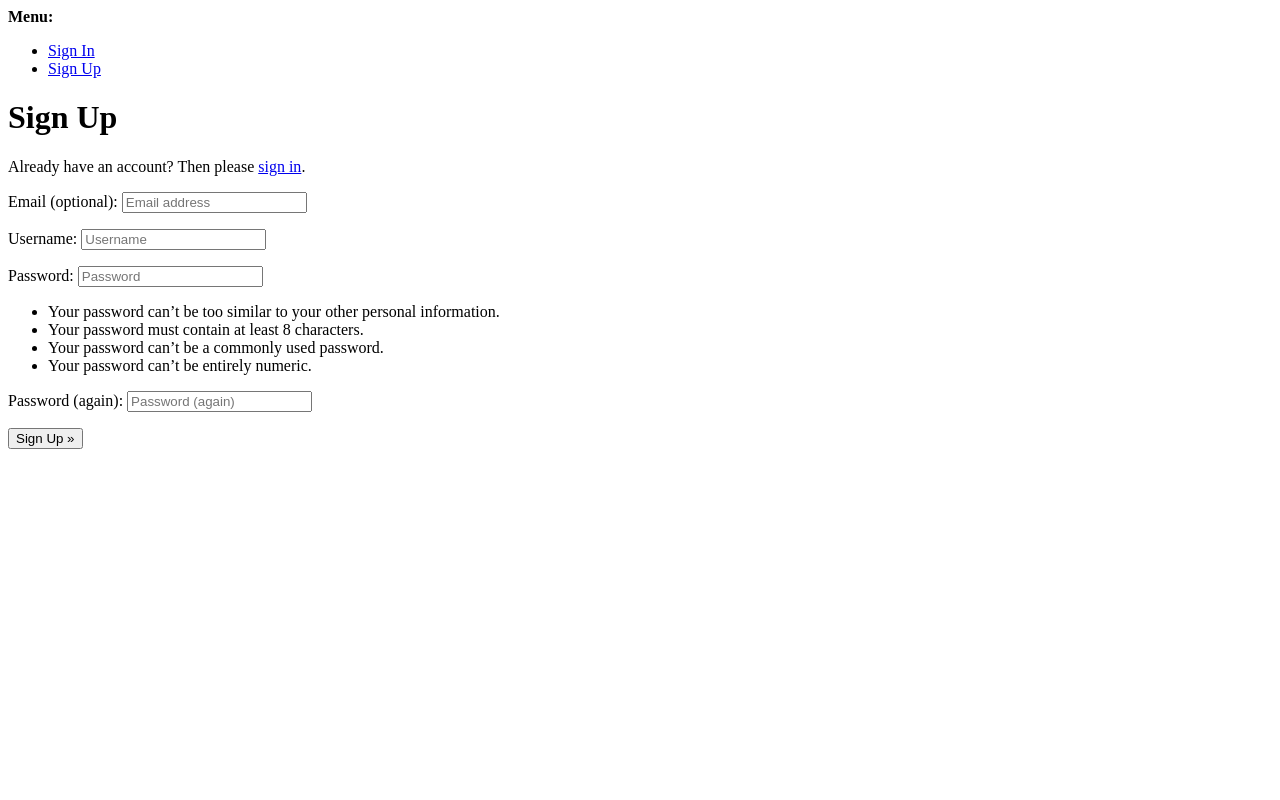
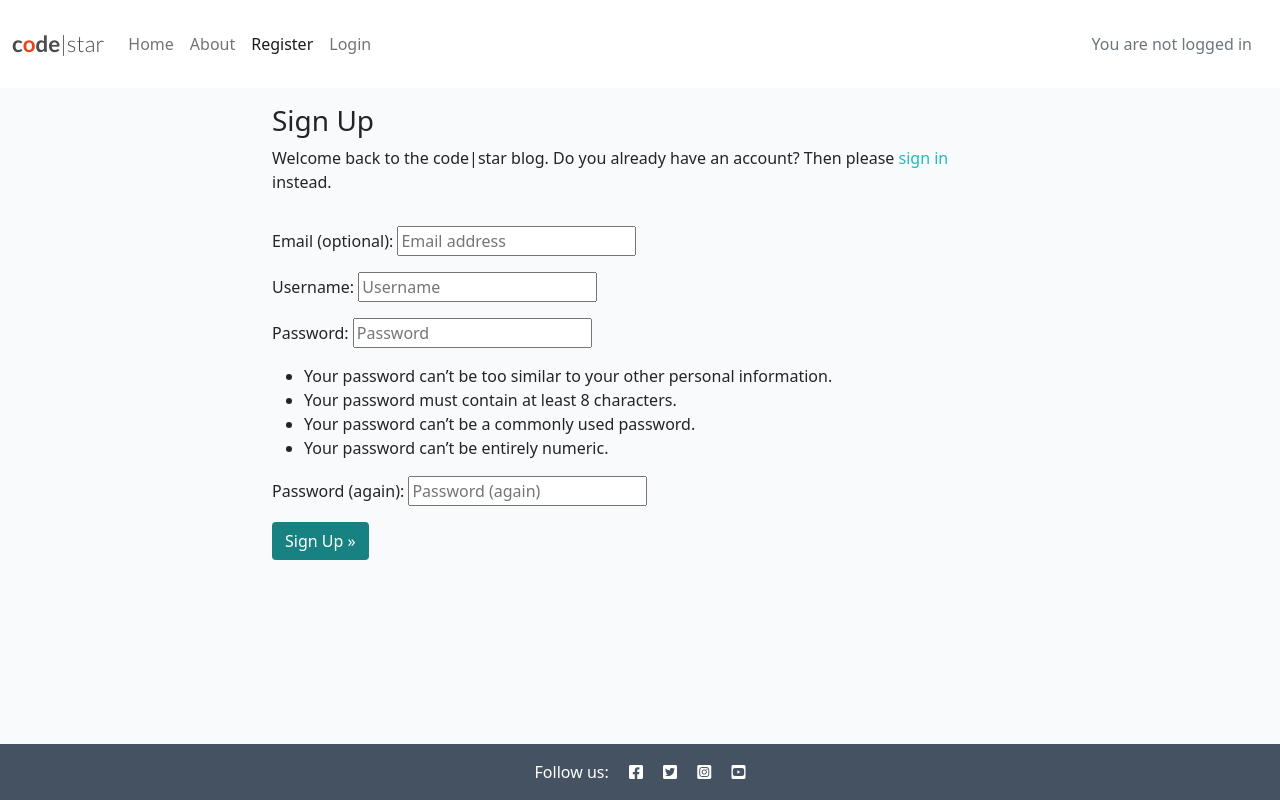
Before and after one commit to PhilippeItsMe/ci-django-blog-challenge, a Django app: page /accounts/signup/ in a window 1280 px wide. Run offline with Django 4.2, Linux system fonts and the light colour scheme; parts of the project's set-up code (start-up, migrations or seed data) failed here and were passed over; some libraries are stand-ins or nearby versions.

Commit message:
Styling login

```diff
--- a/codestar/settings.py
+++ b/codestar/settings.py
@@ -28,7 +28,7 @@ TEMPLATES_DIR = os.path.join(BASE_DIR, 'templates')
 SECRET_KEY = os.environ.get("SECRET_KEY")
 
 # SECURITY WARNING: don't run with debug turned on in production!
-DEBUG = False
+DEBUG = True
 ALLOWED_HOSTS = ['.herokuapp.com','8000-philippeits-cidjangoblo-1sz3ki8vx2c.ws-eu117.gitpod.io','https://8000-philippeits-cidjangoblo-1sz3ki8vx2c.ws-eu117.gitpod.io', 'localhost']
 
 
--- a/templates/account/signup.html
+++ b/templates/account/signup.html
@@ -1,21 +1,31 @@
-{% extends "account/base.html" %}
+{% extends "base.html" %}
 
 {% load i18n %}
 
-{% block head_title %}{% trans "Signup" %}{% endblock head_title %}
+{% block head_title %}{% trans "Signup" %}{% endblock %}
 
 {% block content %}
-<h1>{% trans "Sign Up" %}</h1>
+<div class="container">
+  <div class="row">
+    <div class="col-md-8 mt-3 offset-md-2">
+      <h3>{% trans "Sign Up" %}</h3>
 
-<p>{% blocktrans %}Already have an account? Then please <a href="{{ login_url }}">sign in</a>.{% endblocktrans %}</p>
-
+      <p>{% blocktrans %}Welcome back to the code|star blog. Do you already have an account? Then please <a class="link"
+          href="{{ login_url }}">sign in</a> instead.{% endblocktrans %}</p>
+    </div>
+  </div>
+  <div class="row">
+    <div class="col-md-8 mt-3 offset-md-2">
       <form class="signup" id="signup_form" method="post" action="{% url 'account_signup' %}">
         {% csrf_token %}
         {{ form.as_p }}
         {% if redirect_field_value %}
         <input type="hidden" name="{{ redirect_field_name }}" value="{{ redirect_field_value }}" />
         {% endif %}
-  <button type="submit">{% trans "Sign Up" %} &raquo;</button>
+        <button class="btn btn-signup right" type="submit">{% trans "Sign Up" %} &raquo;</button>
       </form>
+    </div>
+  </div>
+</div>
 
-{% endblock content %}
+{% endblock %}
--- a/templates/base.html
+++ b/templates/base.html
@@ -69,7 +69,11 @@
                     {% endif %}
                 </ul>
                 <span class="navbar-text text-muted">
-                    adventures of a software developer
+                    {% if user.is_authenticated %}
+                    <p class="text-end m-3">You are logged in as {{ user }}</p>
+                    {% else %}
+                    <p class="text-end m-3">You are not logged in</p>
+                    {% endif %}
                 </span>
             </div>
         </div>
```
Lines whose indentation alone changed are shown as unchanged.
